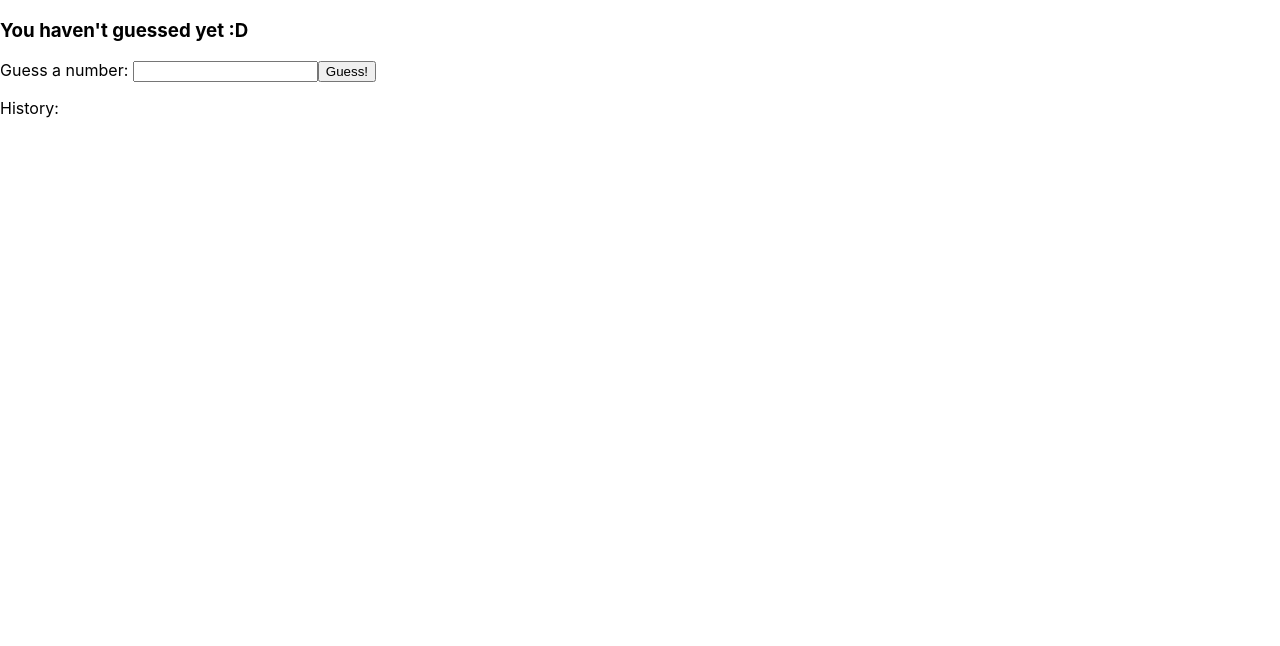
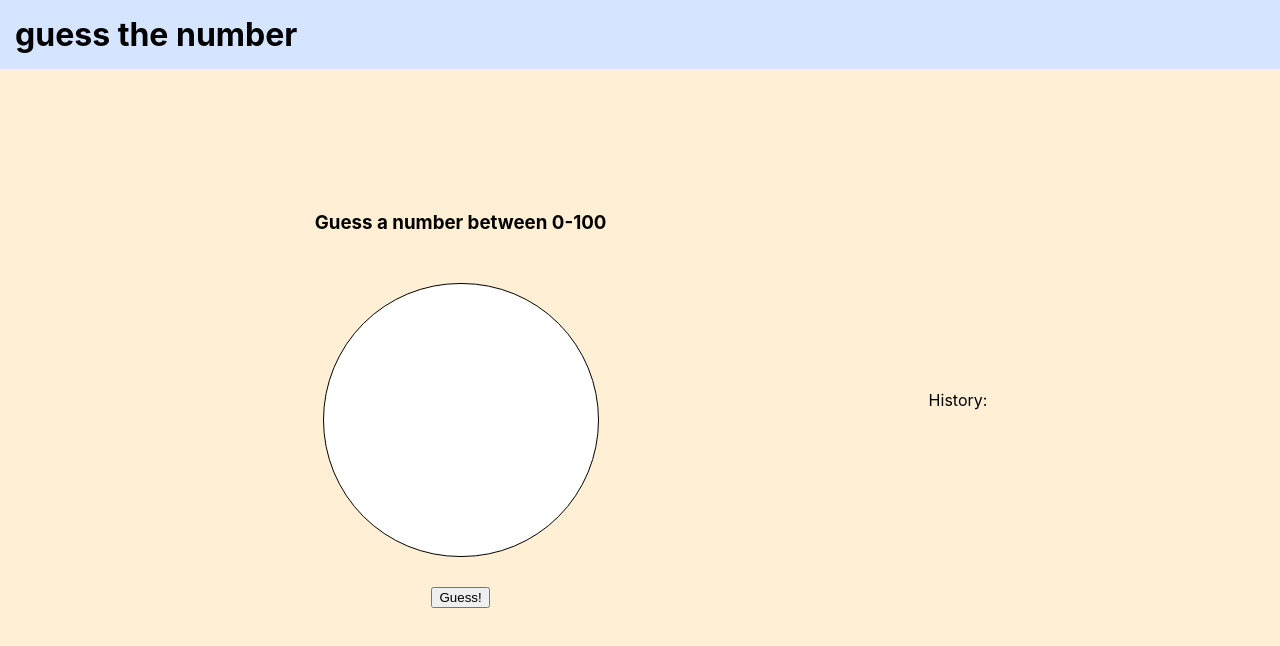
Before and after one commit to saanvitel/guessinggame, a React (Create React App) app: page / in a window 1280 px wide. Shown: the top 646 px of the page. Built offline with nearby package versions, Linux system fonts and the light colour scheme.

Commit message:
kind of positioned it and styled it but not that good just dont want to do it anymore

```diff
--- a/src/App.js
+++ b/src/App.js
@@ -7,7 +7,7 @@ class App extends React.Component {
       number: "",
       rightNumber: Math.floor(Math.random() * 100),
       isRight: false,
-      status: "You haven't guessed yet :D",
+      status: "Guess a number between 0-100",
       history: [],
     };
   }
@@ -43,9 +43,10 @@ class App extends React.Component {
       return (
         <>
           <div className="App">
+            <h1 class="header">guess the number</h1>
             <h3>The correct number was: {this.state.rightNumber}</h3>
             <h3>{this.state.status}</h3>
-            <label> Guess a number: </label>
+            {/* <label> Guess a number between 0-100: </label> */}
             <input
               disabled
               type="text"
@@ -67,10 +68,12 @@ class App extends React.Component {
     } else {
       return (
         <>
-          {console.log("history in render", this.state.history)}
+          <h1 class="header"> guess the number</h1>
           <div className="App">
+            <div className="Game">
+              {/* <h1 class="header">guess the number</h1> */}
               <h3>{this.state.status}</h3>
-            <label> Guess a number: </label>
+              {/* <label> Guess a number between 0-100: </label> */}
               <input
                 min="1"
                 max="100"
@@ -79,12 +82,15 @@ class App extends React.Component {
                 value={this.state.number}
               ></input>
               <button onClick={this.handleGuess}>Guess!</button>
+            </div>
+            <div className="History">
               <p>History:</p>
               {this.state.history.map((g, i) => (
                 <p>
-                Guess #{i + 1}: {g}
+                  Guess {i + 1}: {g}
                 </p>
               ))}
+            </div>
           </div>
         </>
       );
@@ -93,5 +99,3 @@ class App extends React.Component {
 }
 
 export default App;
-// Log to console
-console.log("Hello console");
--- a/src/index.css
+++ b/src/index.css
@@ -1,13 +1,57 @@
 body {
   margin: 0;
-  font-family: -apple-system, BlinkMacSystemFont, 'Segoe UI', 'Roboto', 'Oxygen',
-    'Ubuntu', 'Cantarell', 'Fira Sans', 'Droid Sans', 'Helvetica Neue',
+  font-family: -apple-system, BlinkMacSystemFont, "Segoe UI", "Roboto", "Oxygen",
+    "Ubuntu", "Cantarell", "Fira Sans", "Droid Sans", "Helvetica Neue",
     sans-serif;
   -webkit-font-smoothing: antialiased;
   -moz-osx-font-smoothing: grayscale;
 }
 
+.App {
+  display: flex;
+  align-items: center;
+  justify-content: center;
+  flex-direction: row;
+  width: 100vw;
+  height: 100vh;
+  gap: 300px;
+}
+
+.Game {
+  display: flex;
+  flex-direction: column;
+  align-items: center;
+  justify-content: center;
+}
+
+.History {
+  display: flex;
+  flex-direction: column;
+}
+
+h1.header {
+  background: #d5e5ff;
+  width: 100%;
+  margin: 0;
+  margin-bottom: 25px;
+  padding: 15px;
+  position: fixed;
+}
+
+input {
+  border-radius: 50em;
+  margin: 30px;
+  border: solid 1px;
+  text-align: center;
+  font-size: 160px;
+  width: 270px;
+  height: 270px;
+}
+body {
+  background: papayawhip;
+}
+
 code {
-  font-family: source-code-pro, Menlo, Monaco, Consolas, 'Courier New',
+  font-family: source-code-pro, Menlo, Monaco, Consolas, "Courier New",
     monospace;
 }
```
Lines whose indentation alone changed are shown as unchanged.
